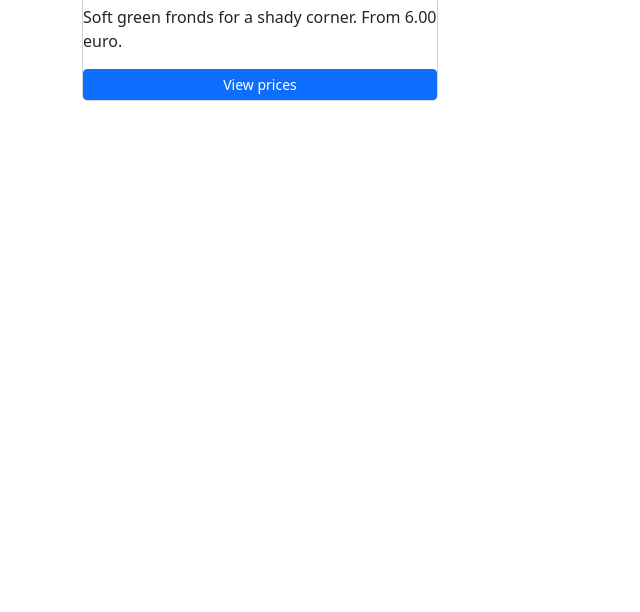
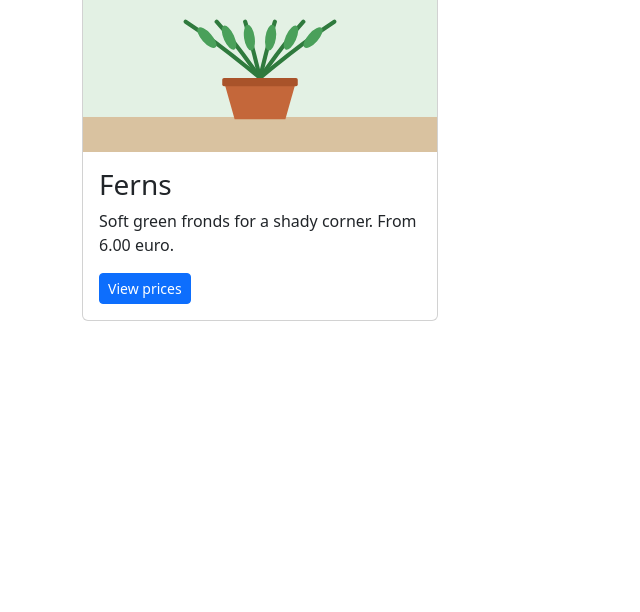
Before and after one commit to Sergii-Kostanets/lab-exercise-week-9, a plain HTML site: page component-puzzles/fix/fix-2-card-body.html in a window 1280 px wide. Shown: the part 188-800 px from the top of the page, without its empty margins (0-640 px from the left). Drawn offline with nearby package versions, Linux system fonts and the light colour scheme.

Commit message:
Part 3 - Fix

```diff
--- a/component-puzzles/fix/fix-2-card-body.html
+++ b/component-puzzles/fix/fix-2-card-body.html
@@ -17,11 +17,13 @@
       <div class="row row-cols-1 row-cols-md-3 g-4">
         <div class="col">
           <article class="card h-100">
-            <img src="../images/ferns.svg" class="card-img-top"
+            <img src="../../images/ferns.svg" class="card-img-top"
               alt="Soft green fronds in a terracotta pot">
-            <h3 class="card-title">Ferns</h3>
-            <p class="card-text">Soft green fronds for a shady corner. From 6.00 euro.</p>
-            <a class="btn btn-primary btn-sm" href="#">View prices</a>
+            <div class="card-body">
+                <h3 class="card-title">Ferns</h3>
+                <p class="card-text">Soft green fronds for a shady corner. From 6.00 euro.</p>
+                <a class="btn btn-primary btn-sm" href="#">View prices</a>
+            </div>
           </article>
         </div>
       </div>
```
Also changed, not shown: component-puzzles/fix/fix-1-toggler-target.html (+1 -1 lines), component-puzzles/fix/fix-3-table-class.html (+1 -1 lines), component-puzzles/fix/fix-4-table-wrapper.html (+1 -1 lines), 1 other file.
